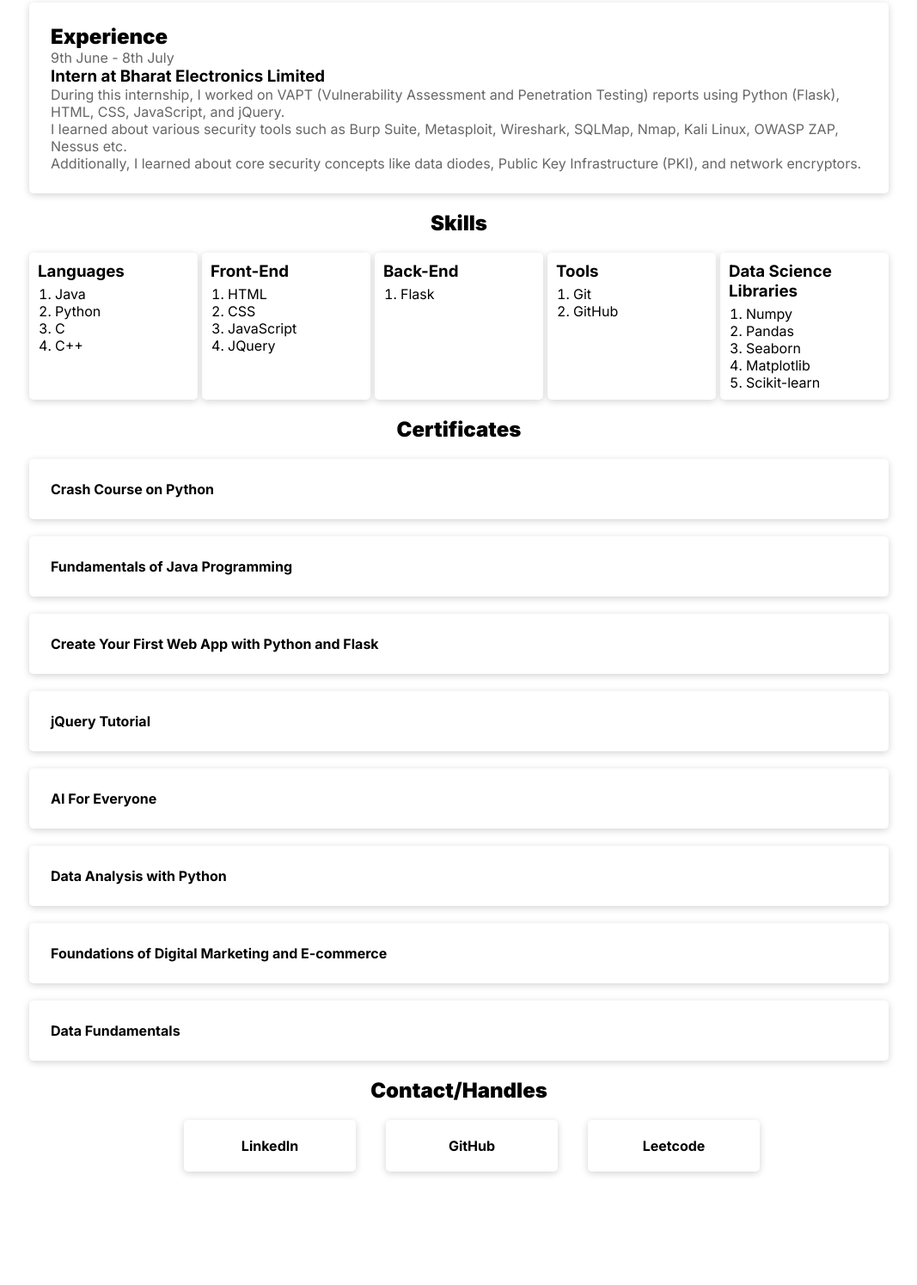
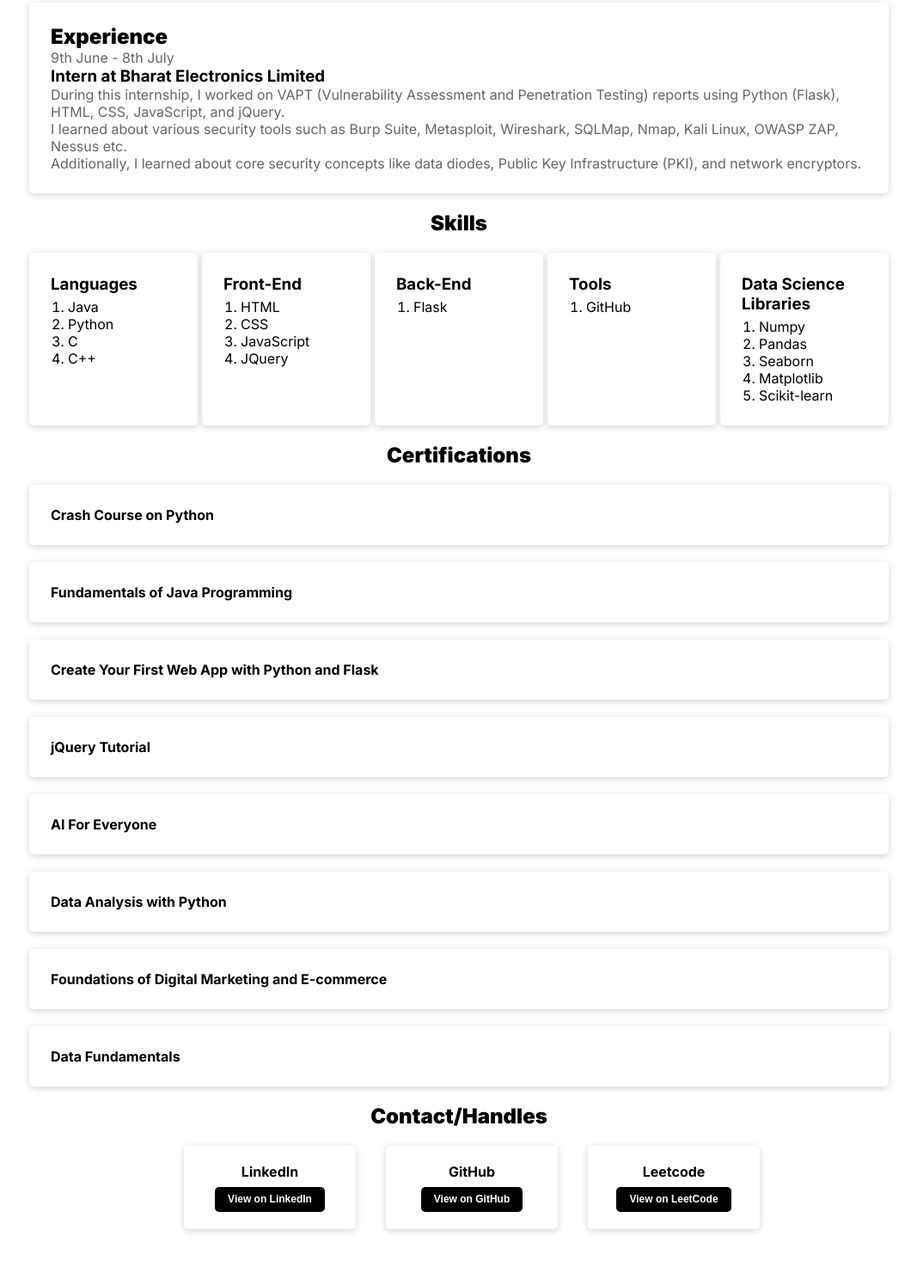
Before and after one commit to maithrisent/portfolio_page, a plain HTML site: page index.html in a window 1280 px wide. Shown: the part 1039-2534 px from the top of the page at 86% size, without its empty margins (106-1173 px from the left). Before the commit the page ends 2467 px from the top, so only its background shows below. Drawn offline with Linux system fonts and the light colour scheme.

Commit message:
Added contact btns

```diff
--- a/index.html
+++ b/index.html
@@ -84,7 +84,6 @@
 
         <div class="tinybox"><h3>Tools</h3>
         <ol>
-            <li>Git</li>
             <li>GitHub</li>
         </ol>
         </div>
@@ -99,8 +98,7 @@
         </ol>
         </div>
         </div>
-        <br>
-        <h2 class="subhead cert ">Certificates</h2>
+        <h2 class="subhead cert ">Certifications</h2>
         <h4 class ="box">Crash Course on Python</h4>
         <a href=""></a>
 
@@ -131,9 +129,18 @@
     <section id="contact">
         <h2 class="subhead contac">Contact/Handles</h2>
         <div class="cont-container">
-        <div class = "contactbox"><p><strong>LinkedIn</strong></p><a href=""></a></div>
-        <div class = "contactbox"><p><strong>GitHub</strong></p><a href=""></a></div>
-        <div class = "contactbox"><p><strong>Leetcode</strong></p><a href=""></a></div>
+            <div class = "contactbox"><p><strong>LinkedIn</strong></p>
+                <a href="https://www.linkedin.com/in/maithri-s-a98398323">
+                <button type="button" class="btn-handles">View on LinkedIn</button></a>
+            </div>
+            <div class = "contactbox"><p><strong>GitHub</strong></p>
+                <a href="https://github.com/wubblegummy">
+                <button type="button" class="btn-handles">View on GitHub</button></a>
+            </div>
+            <div class = "contactbox"><p><strong>Leetcode</strong></p>
+                <a href="https://leetcode.com/u/wubblegummy">
+                <button type="button" class="btn-handles">View on LeetCode</button></a>
+            </div>
         </div>
     </section>
  </body>
--- a/styles.css
+++ b/styles.css
@@ -59,7 +59,7 @@ nav a:hover{
     display: inline-block;
 }
 
-.btn:hover {
+.btn:hover, .btn-handles:hover {
     background: #333;
 }
 
@@ -72,8 +72,10 @@ nav a:hover{
         font-size: 1.2rem;
     }
 }
-
-.box{
+html {
+    scroll-behavior: smooth;
+}
+.box, .tinybox{
     border-radius: 5px;
     padding: 25px;
     margin: 20px auto;
@@ -93,7 +95,6 @@ nav a:hover{
 
 .skill{
     text-align: center;
-    padding-bottom: 20px;
 }
 
 .container{
@@ -101,14 +102,6 @@ nav a:hover{
     gap: 5px;
     width: 1000px;
     margin: 0 auto;
-}
-
-.tinybox{
-    border-radius: 5px;
-    padding: 10px;
-    margin: 0px auto;
-    width: 200px;
-    box-shadow: 0 2px 8px lightgray;
 }
 
 .tinybox h3 {
@@ -141,3 +134,17 @@ nav a:hover{
     padding: 20px;
     text-align: center;
 }
+.btn-handles {
+    background: #000;
+    color: white;
+    padding: 7.5px 15px;
+    margin-top: 7.5px;
+    border: none;
+    border-radius: 5px;
+    font-size: 0.75rem;
+    font-weight: 700;
+    cursor: pointer;
+    text-decoration: none;
+    display: inline-block;
+
+}
```
